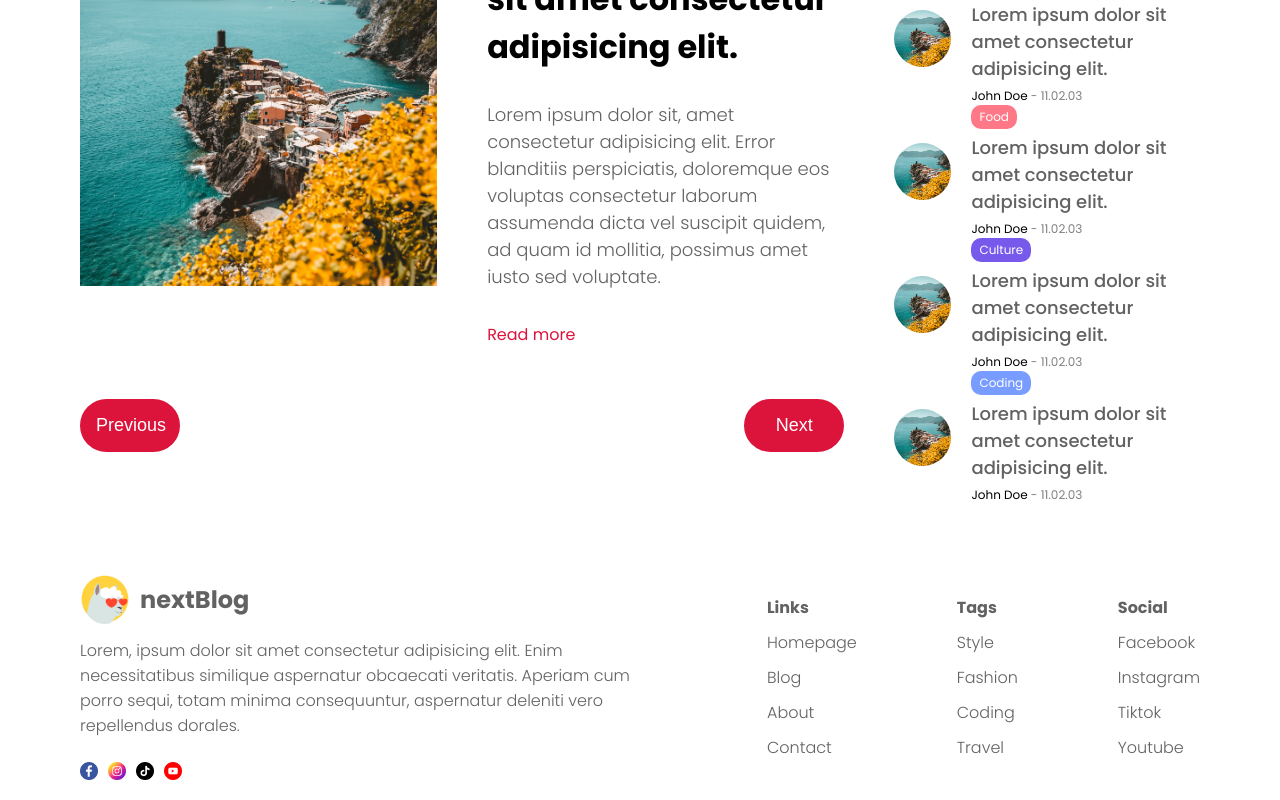
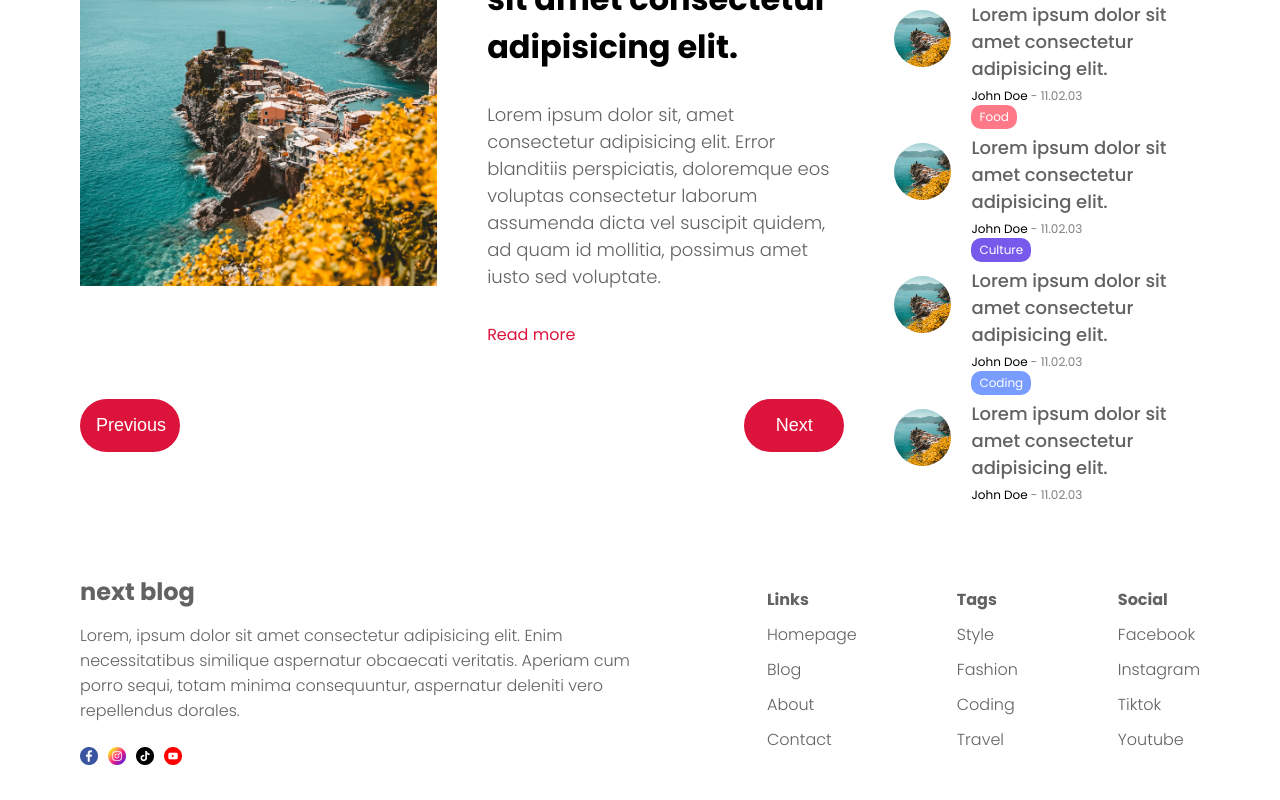
Before and after one commit to FREDVUNI/next-blog, a Next.js app: page / in a window 1280 px wide. Shown: the part 2355-3155 px from the top of the page. Built offline with nearby package versions, Linux system fonts and the light colour scheme.

Commit message:
chore: adjust the footer styles

```diff
--- a/src/components/footer/Footer.jsx
+++ b/src/components/footer/Footer.jsx
@@ -8,8 +8,8 @@ const Footer = () => {
     <div className={styles.container}>
       <div className={styles.info}>
         <div className={styles.logo}>
-          <Image src="/logo.png" alt="lama blog" width={50} height={50} />
-          <h1 className={styles.logoText}>nextBlog</h1>
+          {/* <Image src="/logo.png" alt="lama blog" width={50} height={50} /> */}
+          <h1 className={styles.logoText}>next blog</h1>
         </div>
         <p className={styles.desc}>
           Lorem, ipsum dolor sit amet consectetur adipisicing elit. Enim
```
